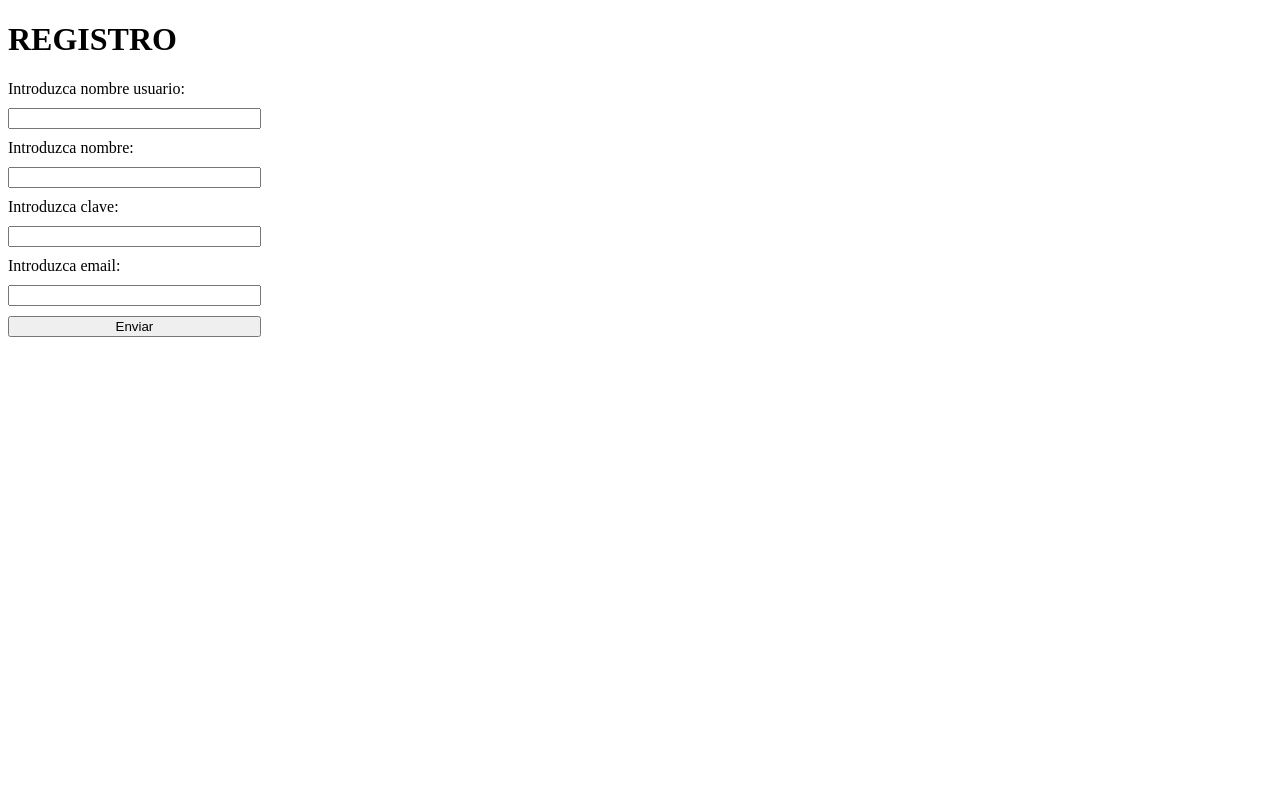
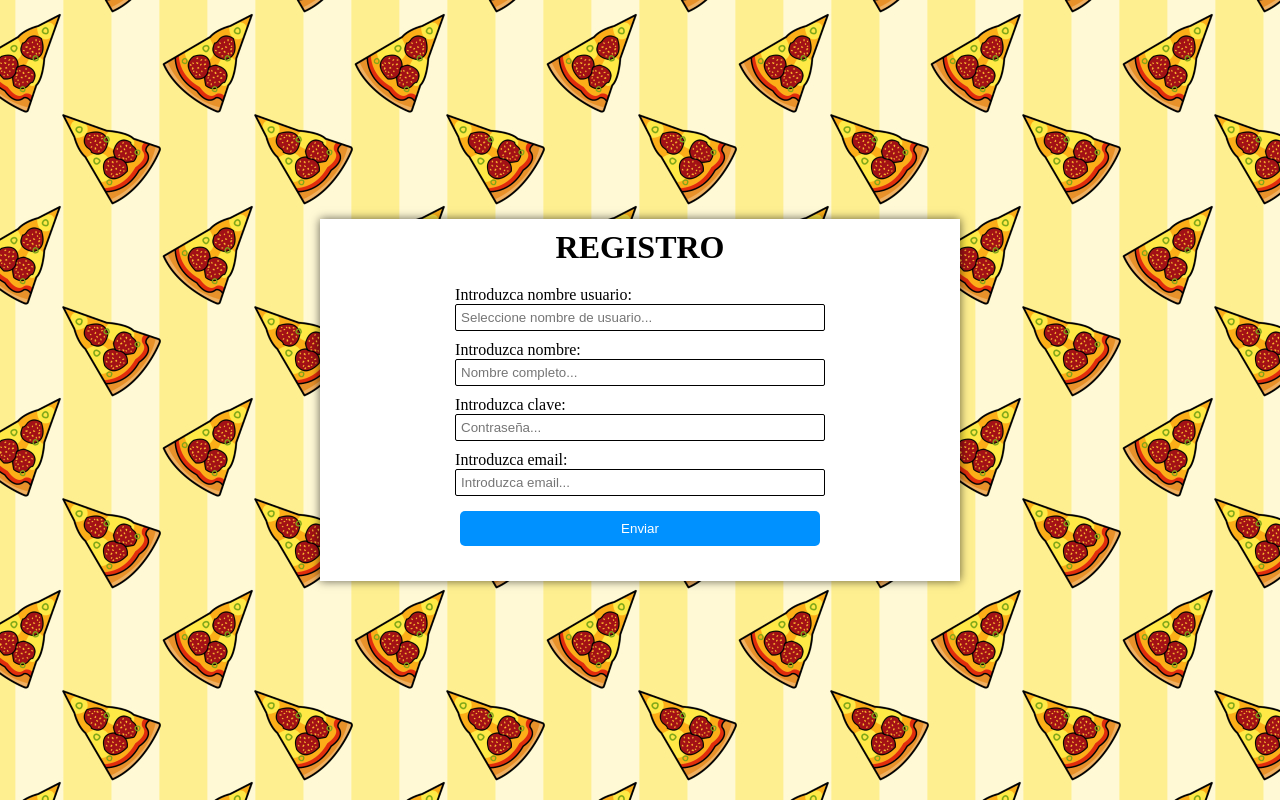
Before and after one commit to AF0ns3ca/DWES-proyectos, a PHP site: page /nuevo_usuario.php in a window 1280 px wide. Run offline with PHP 8.4, Linux system fonts and the light colour scheme.

Commit message:
progreso en phps

```diff
--- /dev/null
+++ b/DWES_tar3_Fonseca_Hernandez_Alvaro/css/style-registro.css
@@ -0,0 +1,65 @@
+* {
+  padding: 0;
+  margin: 0;
+  box-sizing: border-box;
+}
+
+body {
+  background-image: url("../assets/wallpaper.jpg");
+}
+
+.container {
+  width: 100%;
+  height: 100vh;
+  display: flex;
+  justify-content: center;
+  align-items: center;
+}
+
+.wrapper {
+  width: 50%;
+  background-color: #fff;
+  display: flex;
+  flex-direction: column;
+  justify-content: center;
+  align-items: center;
+  padding: 10px;
+  -webkit-box-shadow: 0px 0px 9px 0px rgba(0, 0, 0, 0.62);
+  -moz-box-shadow: 0px 0px 9px 0px rgba(0, 0, 0, 0.62);
+  box-shadow: 0px 0px 9px 0px rgba(0, 0, 0, 0.62);
+}
+
+form {
+    padding: 20px;
+    display: flex;
+    flex-direction: column;
+    gap: 10px;
+  }
+
+  .incorrect{
+    margin-top: 10px;
+    padding: 5px;
+    border: 1px solid rgb(192, 49, 49);
+    color: rgb(192, 49, 49);
+}
+
+  button {
+    margin: 5px;
+    padding: 10px;
+    border-radius: 5px;
+    border: none;
+    color: #fff;
+    background-color: rgb(0, 145, 255);
+    cursor: pointer;
+  }
+
+  button:hover {
+    background-color: rgb(76, 170, 243);
+  }
+
+  input {
+    width: 100%;
+    padding: 5px;
+    border-radius: 2px;
+    border: 1px solid black;
+  }
--- a/DWES_tar3_Fonseca_Hernandez_Alvaro/css/styles-index.css
+++ /dev/null
@@ -1,5 +0,0 @@
-*{
-    padding: 0;
-    margin: 0;
-    box-sizing: border-box;
-}
--- /dev/null
+++ b/DWES_tar3_Fonseca_Hernandez_Alvaro/js/pedido.js
@@ -0,0 +1,6 @@
+btnPedido = document.getElementById("pedido");
+formPedido = document.getElementById("form-pedido");
+btnPedido.addEventListener("click", function () {
+  formPedido.classList.toggle("hide");
+  btnPedido.classList.toggle("hide");
+});
--- a/DWES_tar3_Fonseca_Hernandez_Alvaro/nuevo_usuario.php
+++ b/DWES_tar3_Fonseca_Hernandez_Alvaro/nuevo_usuario.php
@@ -16,12 +16,13 @@ function conectarBD()
 $conn = conectarBD();
 //Esto hace que no se ejecute esto hasta que haya algo del post
 if ($_SERVER['REQUEST_METHOD'] === 'POST') {
+    if ($_POST['usuario'] && $_POST['nombre'] && $_POST['clave'] && $_POST['email'] !== '') {
         $consulta = $conn->prepare("INSERT INTO usuarios (usuario, nombre, clave, rol, email) VALUES (:usuario, :nombre, :clave, 2, :email)");
         $consulta->bindParam(':usuario', $_POST['usuario']);
         $consulta->bindParam(':nombre', $_POST['nombre']);
         $consulta->bindParam(':clave', $_POST['clave']);
         $consulta->bindParam(':email', $_POST['email']);
-        try{
+        try {
             $consulta->execute();
             session_start();
             $_SESSION["usuario"] = $_POST['usuario'];
@@ -29,9 +30,11 @@ $conn = conectarBD();
             $_SESSION["rol"] = $_POST['rol'];
             header("Location: pedido.php");
         } catch (PDOException $e) {
-            echo 'Error'. $e->getMessage();
+            echo 'Error' . $e->getMessage();
         }
-
+    } else {
+        $err = TRUE;
+    }
 }
 
 ?>
@@ -42,23 +45,42 @@ $conn = conectarBD();
 <head>
     <meta charset="UTF-8">
     <meta name="viewport" content="width=device-width, initial-scale=1.0">
+    <link rel="stylesheet" href="css/style-registro.css">
     <title>Registro</title>
 </head>
 
 <body>
+    <div class="container">
+        <div class="wrapper">
             <h1>REGISTRO</h1>
-    <form method="POST" style="width:20%; display: flex; flex-direction:column; gap:10px;">
+
+            <?php
+            if (isset($err)) {
+                echo "<p class='incorrect'>No puede haber campos vacios</p>";
+            }
+            ?>
+
+            <form method="POST">
+                <div>
                     <label for="usuario">Introduzca nombre usuario:</label>
-        <input type="text" name="usuario">
+                    <input type="text" name="usuario" placeholder="Seleccione nombre de usuario...">
+                </div>
+                <div>
                     <label for="nombre">Introduzca nombre:</label>
-        <input type="text" name="nombre">
+                    <input type="text" name="nombre" placeholder="Nombre completo...">
+                </div>
+                <div>
                     <label for="clave">Introduzca clave:</label>
-        <input type="password" name="clave">
+                    <input type="password" name="clave" placeholder="Contraseña...">
+                </div>
+                <div>
                     <label for="email">Introduzca email:</label>
-        <input type="text" name="email">
+                    <input type="text" name="email" placeholder="Introduzca email...">
+                </div>
                 <button action="submit">Enviar</button>
             </form>
-
+        </div>
+    </div>
 </body>
 
 </html>
```
Also changed, not shown: DWES_tar3_Fonseca_Hernandez_Alvaro/css/style-index.css (added, +65 -0 lines), DWES_tar3_Fonseca_Hernandez_Alvaro/css/styles-pedido.css (added, +73 -0 lines), DWES_tar3_Fonseca_Hernandez_Alvaro/index.php (+21 -7 lines), DWES_tar3_Fonseca_Hernandez_Alvaro/pedido.php (+2 -77 lines), DWES_tar3_Fonseca_Hernandez_Alvaro/zona_admin.php (+57 -0 lines). Lines whose indentation alone changed are shown as unchanged.
